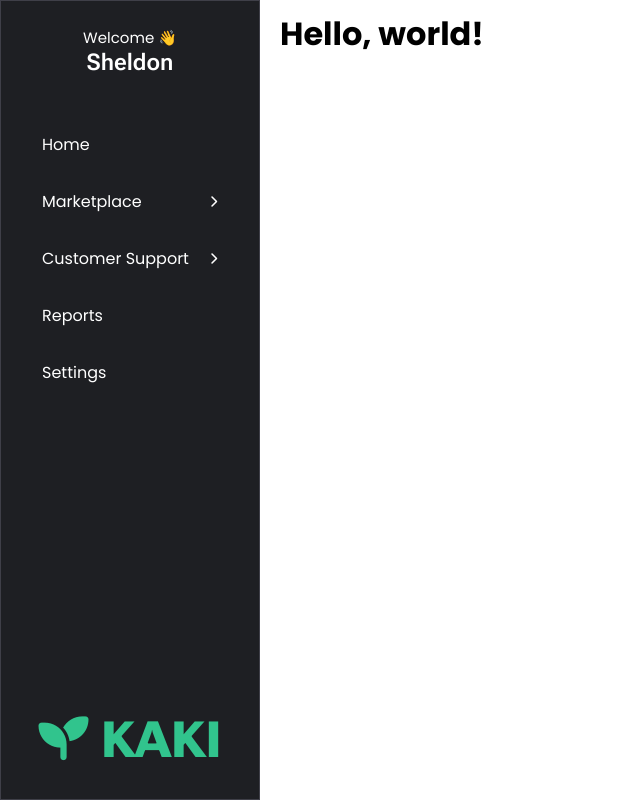
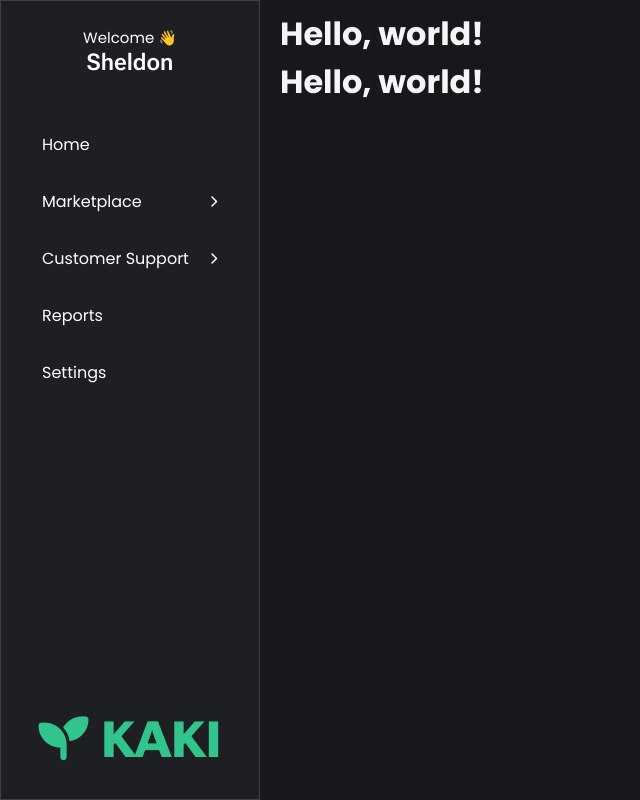
Before and after one commit to gangula-karthik/KAKI-App, a Flask app: page / in a window 1280 px wide. Shown: the whole page, without its empty margins (0-640 px from the left). Run offline with Flask 3, Linux system fonts and the light colour scheme; some libraries are stand-ins or nearby versions.

Commit message:
update: background color

```diff
--- a/static/navbar.css
+++ b/static/navbar.css
@@ -128,3 +128,8 @@
   padding-left: 280px;
   padding-top: 10px;
 }
+
+body{
+  background-color: #17181C;
+  color: whitesmoke;
+}
--- a/templates/index.html
+++ b/templates/index.html
@@ -2,5 +2,6 @@
 
 {% block content %}
     <h1>Hello, world!</h1>
+    <h1>Hello, world!</h1>
     <!-- more content -->
 {% endblock %}
```
